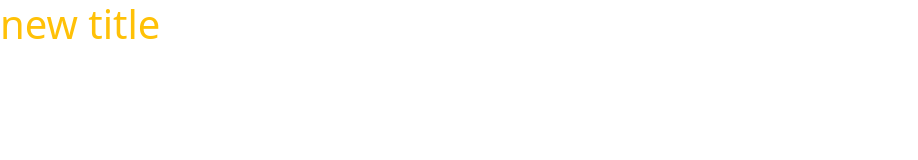
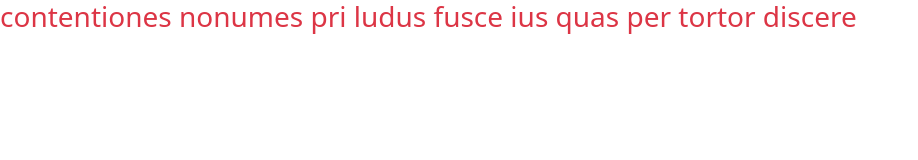
Before and after one commit to burakkrt/dragdropPanel-VanillaJavascript, a website: page index.html in a window 1280 px wide. Shown: the whole page, without its empty margins (0-918 px from the left). Drawn offline with Linux system fonts and the light colour scheme.

Commit message:
feature(started): The basic skeleton has been established.

```diff
--- a/index.html
+++ b/index.html
@@ -11,7 +11,8 @@
     <link rel="stylesheet" href="assets/css/bootstrap.min.css" />
   </head>
   <body>
-    <h1 class="text-warning">new title</h1>
+    <h3 class="text-danger">contentiones nonumes pri ludus fusce ius quas per tortor discere</h3>
+    <script src="assets/js/script.js"></script>
     <script src="assets/js/bootstrap.bundle.min.js"></script>
   </body>
 </html>
--- a/package.json
+++ b/package.json
@@ -7,7 +7,7 @@
     "type": "git",
     "url": "git+https://github.com/burakkrt/dragdropPanel-VanillaJavascript.git"
   },
-  "homepage": "https://react-joyride.com/",
+  "homepage": "https://burakkrt.github.io/dragdropPanel-VanillaJavascript/",
   "license": "MIT",
   "devDependencies": {
     "prettier": "2.8.7"
```
Also changed, not shown: assets/js/script.js (added).
